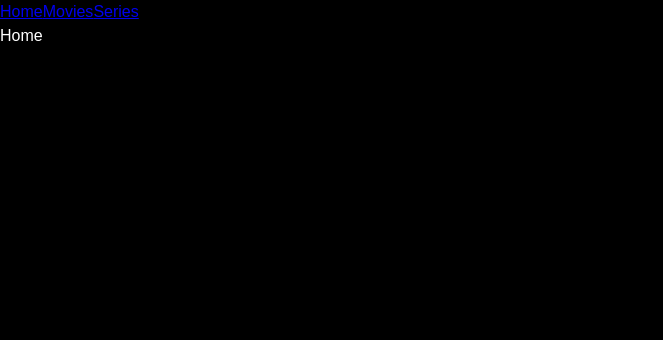
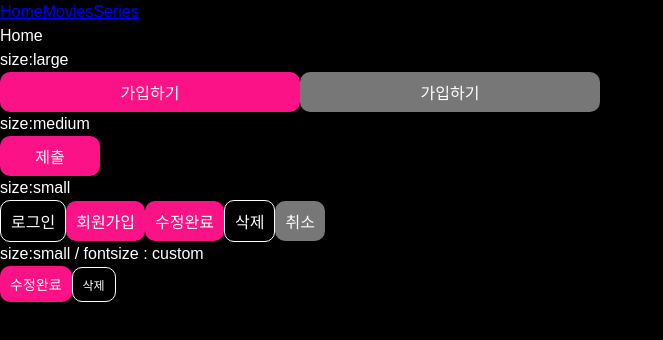
Before and after one commit to Team-HandinHand/Side-project-HandinHand, a React (Vite) app: page / in a window 1280 px wide. Shown: the top 340 px of the page, without its empty margins (0-663 px from the left). Built offline with nearby package versions, Linux system fonts and the light colour scheme; a web font is replaced by a local one.

Commit message:
feat: button 공통컴포넌트 구현 [#10]

```diff
--- /dev/null
+++ b/src/components/CommonUI/Button.tsx/Button.styled.ts
@@ -0,0 +1,66 @@
+import styled, { css } from 'styled-components'
+
+type ButtonColor = 'pink' | 'gray' | 'transparent'
+type ButtonSize = 'small' | 'medium' | 'large'
+
+interface ButtonProps {
+  color?: ButtonColor
+  size?: ButtonSize
+  fontSize?: string
+  padding?: string
+}
+
+export const colorStyles = {
+  pink: css`
+    background-color: var(--color-pink);
+    color: var(--color-white);
+    &:hover {
+      background-color: var(--color-pink-dark);
+    }
+  `,
+  gray: css`
+    background-color: var(--color-gray);
+    color: var(--color-white);
+    &:hover {
+      background-color: var(--color-dark-gray);
+    }
+  `,
+  transparent: css`
+    background-color: transparent;
+    color: var(--color-white);
+    border: 1px solid var(--color-white);
+    &:hover {
+      background-color: var(--color-dark-gray);
+    }
+  `
+}
+
+export const sizeStyles = {
+  small: css`
+    font-size: var(--font-medium);
+    max-width: 100px;
+  `,
+  medium: css`
+    font-size: var(--font-medium);
+    width: 100px;
+  `,
+  large: css`
+    font-size: var(--font-medium);
+    width: 300px;
+    font-weight: bold;
+  `
+}
+
+export const StyledButton = styled.button<ButtonProps>`
+  display: inline-block;
+  border: none;
+  border-radius: var(--border-radius-medium);
+  cursor: pointer;
+  transition: background-color 0.3s ease;
+  padding: 8px 10px;
+
+  ${({ color }) => color && colorStyles[color]}
+  ${({ size }) => size && sizeStyles[size]}
+  ${({ fontSize }) => fontSize && `font-size: ${fontSize};`}
+  ${({ padding }) => padding && `padding: ${padding};`}
+`
--- /dev/null
+++ b/src/components/CommonUI/Button.tsx/Button.tsx
@@ -0,0 +1,34 @@
+import React from 'react'
+import { StyledButton } from './Button.styled'
+
+type ButtonColor = 'pink' | 'gray' | 'transparent'
+type ButtonSize = 'small' | 'medium' | 'large'
+
+interface ButtonProps extends React.ButtonHTMLAttributes<HTMLButtonElement> {
+  color?: ButtonColor
+  size?: ButtonSize
+  fontSize?: string
+  padding?: string
+}
+
+const Button = ({
+  color = 'pink',
+  size = 'medium',
+  fontSize,
+  padding,
+  children,
+  ...props
+}: ButtonProps) => {
+  return (
+    <StyledButton
+      color={color}
+      size={size}
+      fontSize={fontSize}
+      padding={padding}
+      {...props}>
+      {children}
+    </StyledButton>
+  )
+}
+
+export default Button
--- a/src/pages/home/index.tsx
+++ b/src/pages/home/index.tsx
@@ -1,7 +1,72 @@
+import Button from '@/components/CommonUI/Button.tsx/Button'
+
 export default function Home() {
   return (
     <div>
       <h1>Home</h1>
+      size:large
+      <br />
+      <Button
+        color="pink"
+        size="large">
+        가입하기
+      </Button>
+      <Button
+        color="gray"
+        size="large">
+        가입하기
+      </Button>
+      <br />
+      size:medium
+      <br />
+      <Button
+        color="pink"
+        size="medium">
+        제출
+      </Button>
+      <br />
+      size:small
+      <br />
+      <Button
+        color="transparent"
+        size="small">
+        로그인
+      </Button>
+      <Button
+        color="pink"
+        size="small">
+        회원가입
+      </Button>
+      <Button
+        color="pink"
+        size="small">
+        수정완료
+      </Button>
+      <Button
+        color="transparent"
+        size="small">
+        삭제
+      </Button>
+      <Button
+        color="gray"
+        size="small">
+        취소
+      </Button>
+      <br />
+      size:small / fontsize : custom
+      <br />
+      <Button
+        color="pink"
+        size="small"
+        fontSize="14px">
+        수정완료
+      </Button>
+      <Button
+        color="transparent"
+        size="small"
+        fontSize="12px">
+        삭제
+      </Button>
     </div>
   )
 }
```
